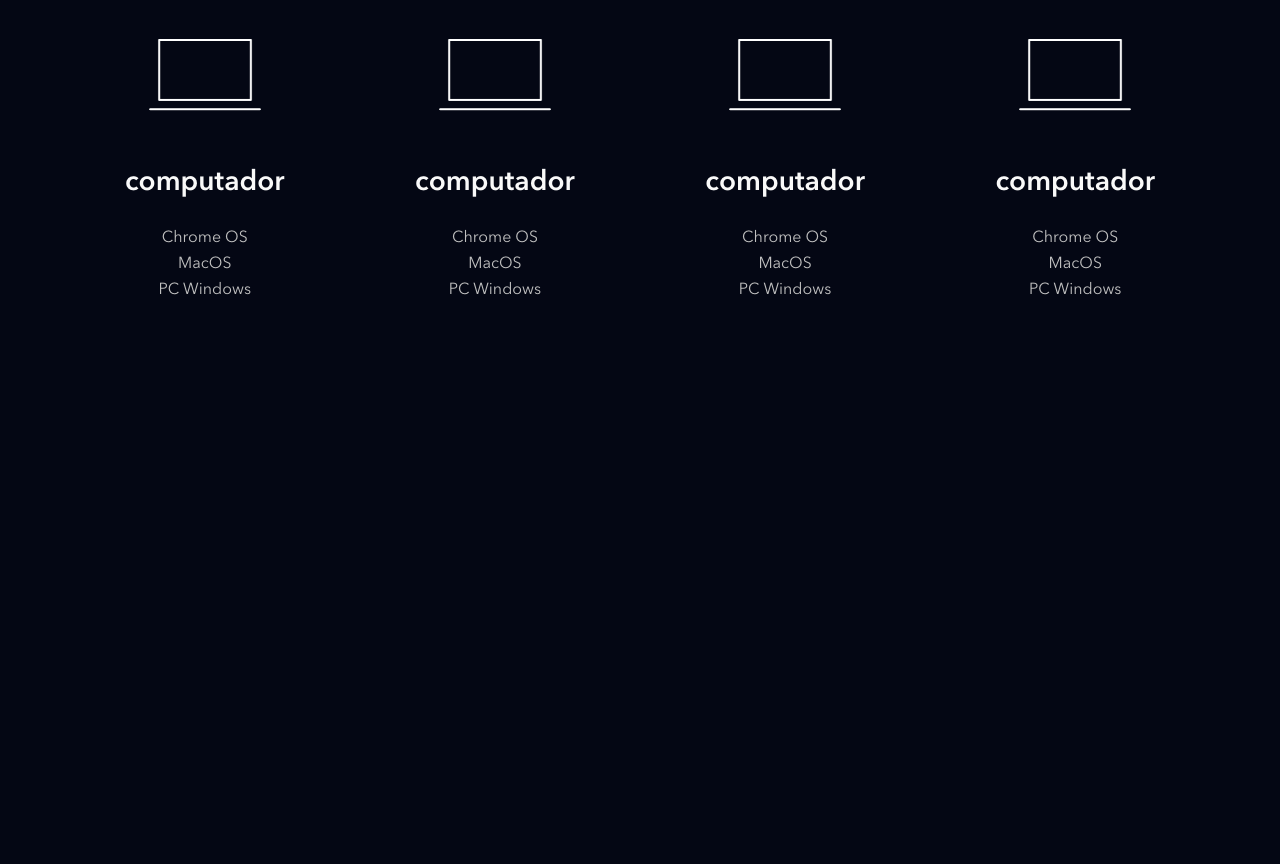
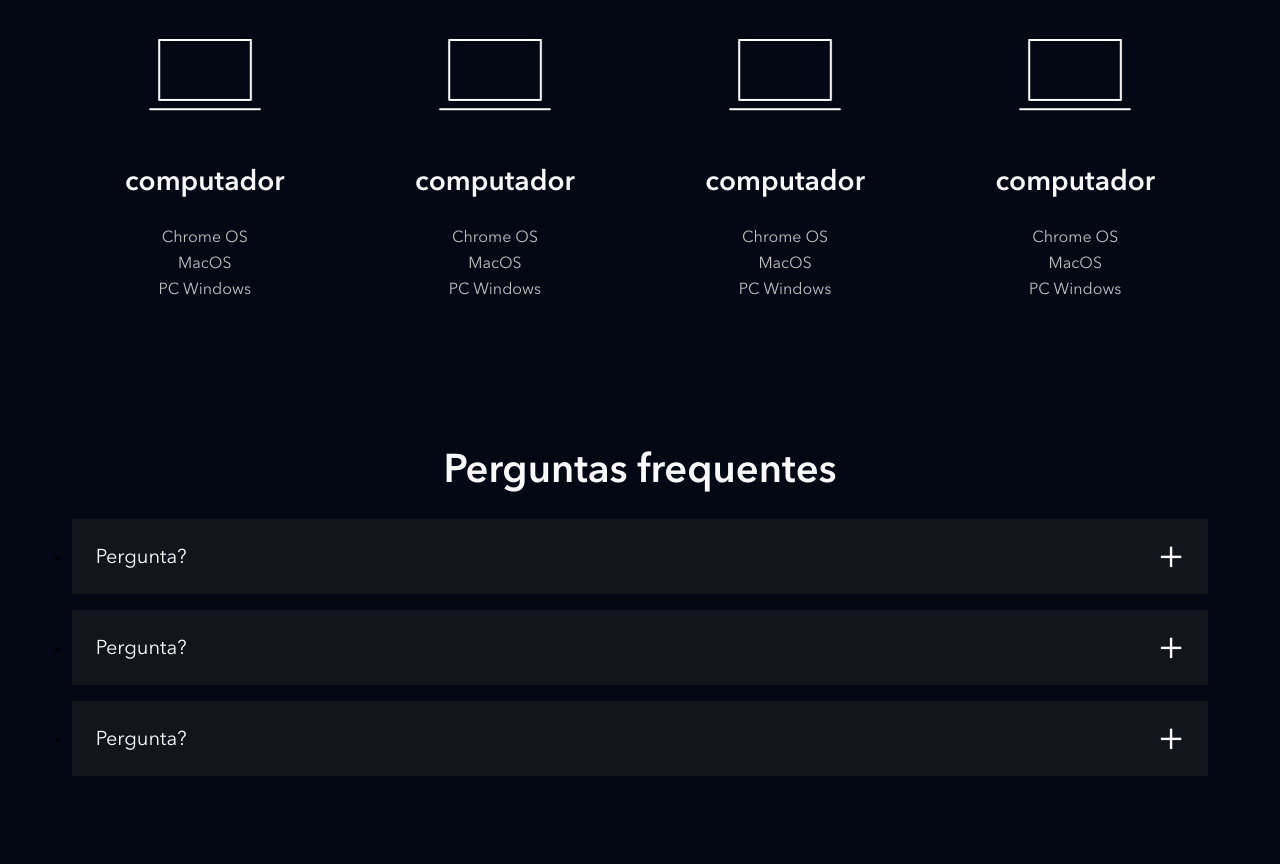
Before and after one commit to Alessandro10Lima/clone_disneyplus, a website: page index.html in a window 1280 px wide. Shown: the part 3768-4632 px from the top of the page. Before the commit the page ends 4141 px from the top, so only its background shows below. Drawn offline with nearby package versions, Linux system fonts and the light colour scheme; files that its build step writes are made by us from their sources; files whose address does not match are found by name.

Commit message:
criação da seção e estilo da faq

```diff
--- a/index.html
+++ b/index.html
@@ -207,6 +207,35 @@
             </li>
         </ul>
     </section>
+    <section class="faq">
+        <h2 class="title">Perguntas frequentes</h2>
+        <ul class="faq__questions">
+            <li class="faq__questions__item">
+                <div class="faq__questions__item__question" data-faq-question>
+                    Pergunta?
+                </div>
+                <div class="faq__questions__item__answer text--big">
+                    A resposta da pergunta
+                </div>
+            </li>
+            <li class="faq__questions__item">
+                <div class="faq__questions__item__question" data-faq-question>
+                    Pergunta?
+                </div>
+                <div class="faq__questions__item__answer text--big">
+                    A resposta da pergunta
+                </div>
+            </li>
+            <li class="faq__questions__item">
+                <div class="faq__questions__item__question" data-faq-question>
+                    Pergunta?
+                </div>
+                <div class="faq__questions__item__answer text--big">
+                    A resposta da pergunta
+                </div>
+            </li>
+        </ul>
+    </section>
     <script src="./src/main.js"></script>
 </body>
 </html>
--- a/src/main.js
+++ b/src/main.js
@@ -1,5 +1,6 @@
 document.addEventListener('DOMContentLoaded', function() {
     const buttons = document.querySelectorAll('[data-tab-button]');
+    const questions = document.querySelectorAll('[data-faq-question]');
 
 
     for (let i = 0; i < buttons.length; i++) {
@@ -12,7 +13,18 @@
             botao.target.classList.add('shows__tabs__button--is-active');
         })
     }
+
+    for (let i = 0; i < questions.length; i++) {
+        questions[i].addEventListener('click', abreOuFechaResposta);
+    }
 })
+
+function abreOuFechaResposta(elemento) {
+    const classe = 'faq__questions__item--is-open';
+    const elementoPai = elemento.target.parentNode;
+
+    elementoPai.classList.toggle(classe);
+}
 
 function removeBotaoAtivo() {
     const buttons = document.querySelectorAll('[data-tab-button]');
--- /dev/null
+++ b/src/styles/_faq.scss
@@ -0,0 +1,56 @@
+.faq{
+    padding: 5.6vw;
+
+    h2{
+        text-align: center;
+        margin-bottom: 24px;
+    }
+
+    &__questions{
+
+        &__item{
+            background-color: #13151d;
+            margin-bottom: 16px;
+
+
+            &__question{
+                color: #fff;
+                font-size: 20px;
+                padding: 24px;
+                display: block;
+                cursor: pointer;
+                position: relative;
+
+                &::after{
+                    content: '+';
+                    position: absolute;
+                    top: 0;
+                    right: 24px;
+                    height: 100%;
+                    display: flex;
+                    align-items: center;
+                    font-size: 40px;
+                }
+            }
+
+            &__answer{
+                height: 0;
+                overflow: hidden;
+                padding: 0 24px;
+                transition: height, 0.3s ease;
+            }
+
+            &--is-open{
+                .faq__questions__item__question::after{
+                    content: '-';
+
+                }
+                .faq__questions__item__answer{
+                    height: auto;
+                    padding-bottom: 24px;
+                    transition: height, 0.3s ease;
+                }
+            }
+        }
+    }
+}
--- a/src/styles/main.scss
+++ b/src/styles/main.scss
@@ -3,6 +3,7 @@
 @use 'shows';
 @use 'plans';
 @use 'available-devices';
+@use 'faq';
 
 @font-face {
     font-family: Avenir;
```
